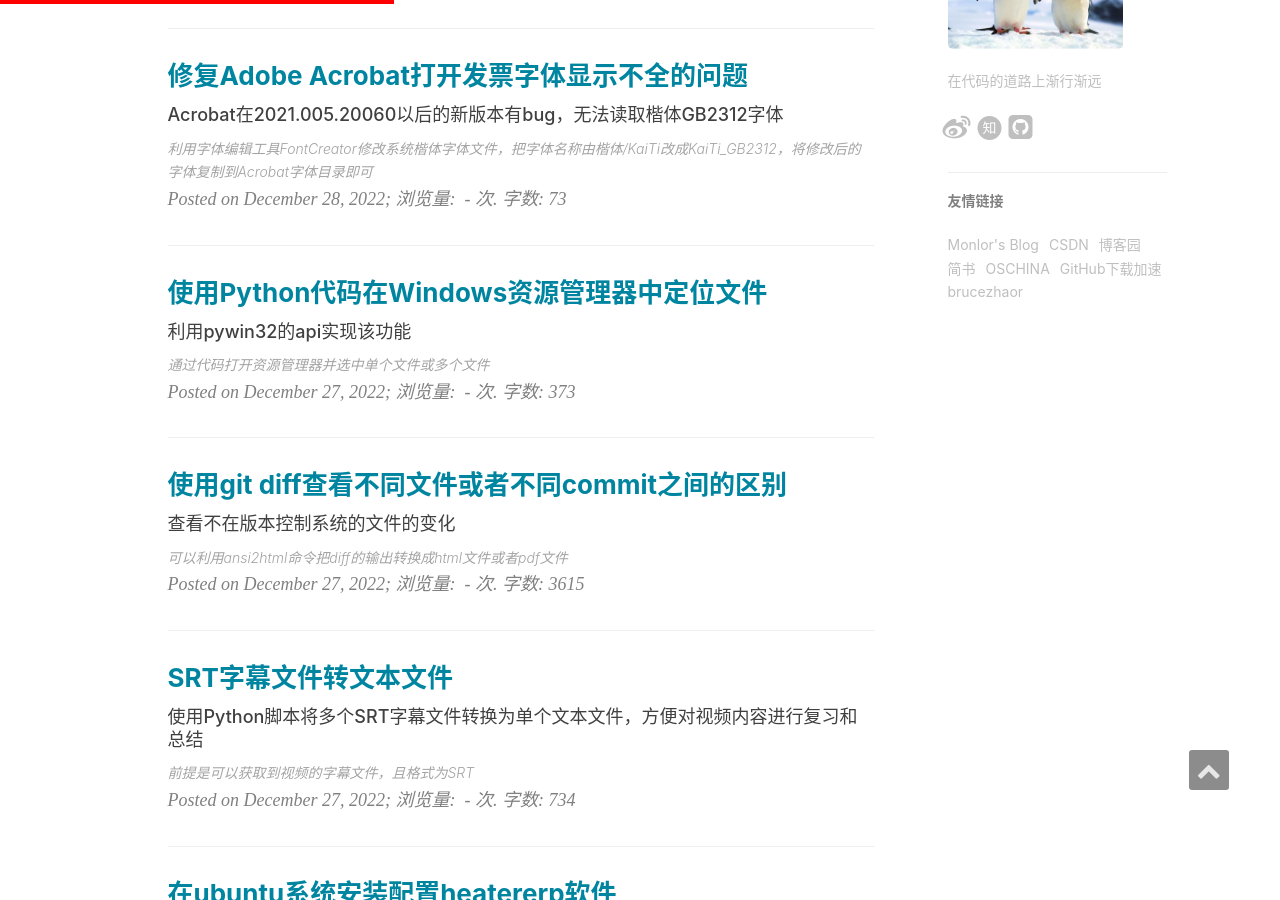
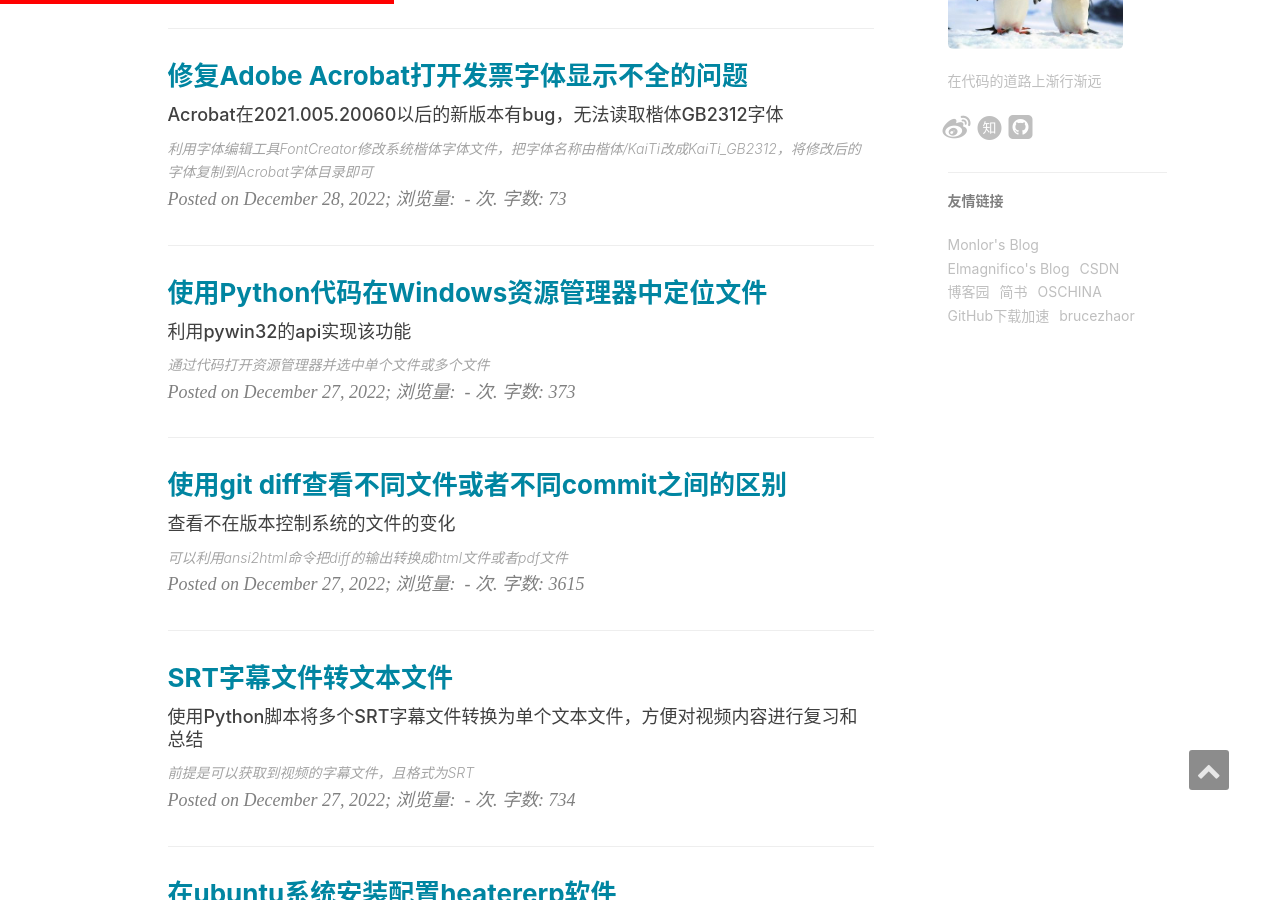
Before and after one commit to zfb132/zfb132.github.com, a Jekyll site: the page built from index.html, in a window 1280 px wide and 900 px high, scrolled down 601 px. Built offline with Jekyll 4.4.1, drawn with Linux system fonts in a browser that asks for light colours; the list of posts is cut into pages by our own code; comment, search, counter and statistics services are not loaded.

Commit message:
Update _config.yml

```diff
--- a/_config.yml
+++ b/_config.yml
@@ -71,6 +71,10 @@ friends: [
     href: "https://www.monlor.com"
   },
   {
+    title: "Elmagnifico's Blog",
+    href: "https://elmagnifico.tech/"
+  },
+  {
     title: "CSDN",
     href: "https://blog.csdn.net/qq_32507255/"
   },
```
